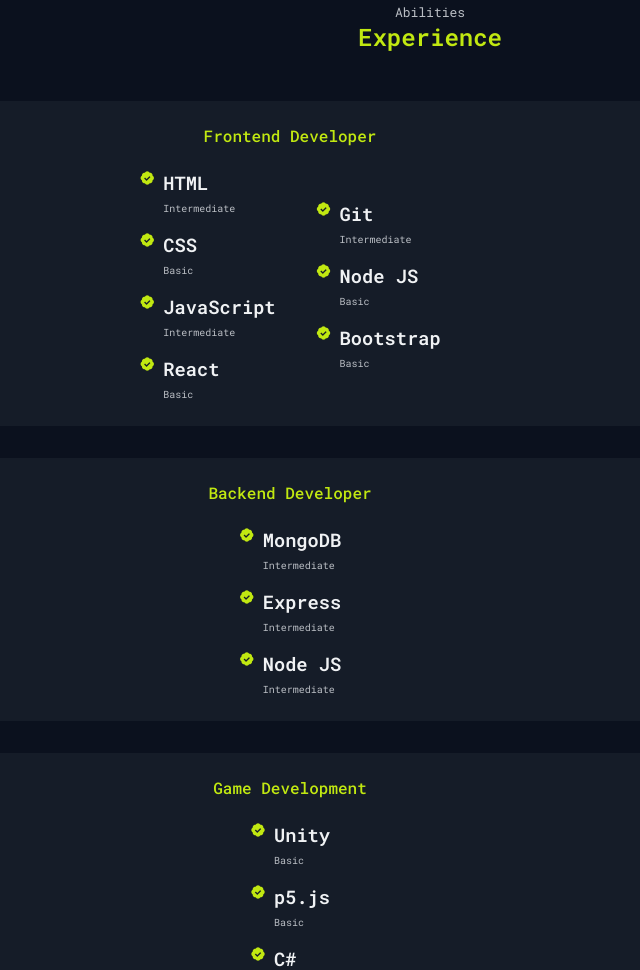
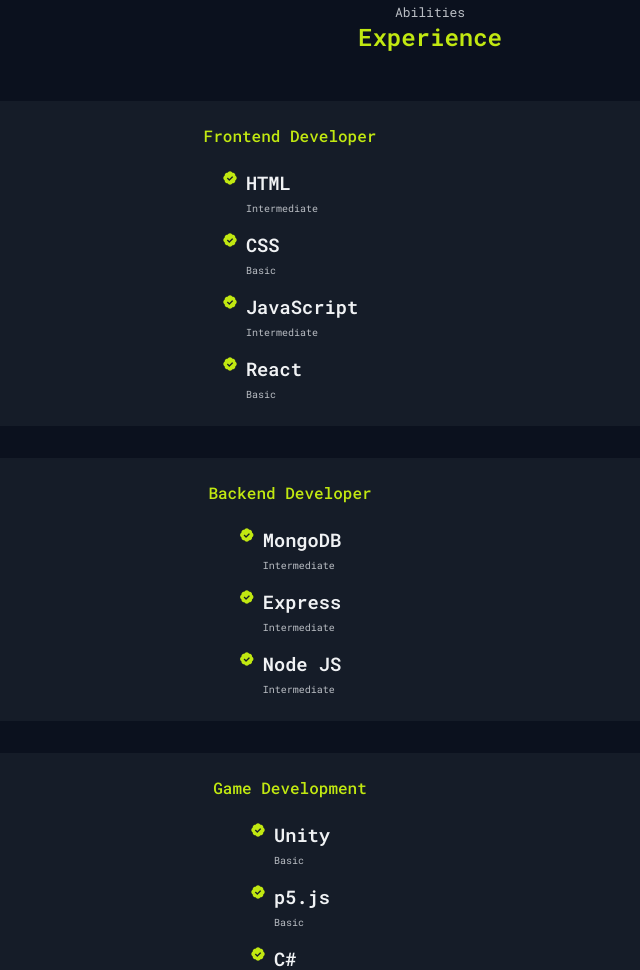
Before and after one commit to Pily01/personal-website, a plain HTML site: page index.html in a window 1280 px wide. Shown: the part 1382-2352 px from the top of the page, without its empty margins (210-850 px from the left). Drawn offline with nearby package versions, Linux system fonts and the light colour scheme.

Commit message:
refactor: remove second skill group from skill content 1

```diff
--- a/index.html
+++ b/index.html
@@ -180,36 +180,6 @@
 
                                 <div>
                                     <h3 class="skills_name">React</h3>
-                                    <span class="skills__level">Basic</span>
-                                </div>
-                            </div>
-                        </div>
-                        <!------------ Skills Group 2 ----------->
-                        <div class="skills__group">
-                            <!-- Skills Data 1 -->
-                            <div class="skills__data">
-                                <i class="bx bxs-badge-check"></i>
-
-                                <div>
-                                    <h3 class="skills_name">Git</h3>
-                                    <span class="skills__level">Intermediate</span>
-                                </div>
-                            </div>
-                            <!-- Skills Data 2 -->
-                            <div class="skills__data">
-                                <i class="bx bxs-badge-check"></i>
-
-                                <div>
-                                    <h3 class="skills_name">Node JS</h3>
-                                    <span class="skills__level">Basic</span>
-                                </div>
-                            </div>
-                            <!-- Skills Data 3 -->
-                            <div class="skills__data">
-                                <i class="bx bxs-badge-check"></i>
-
-                                <div>
-                                    <h3 class="skills_name">Bootstrap</h3>
                                     <span class="skills__level">Basic</span>
                                 </div>
                             </div>
```
